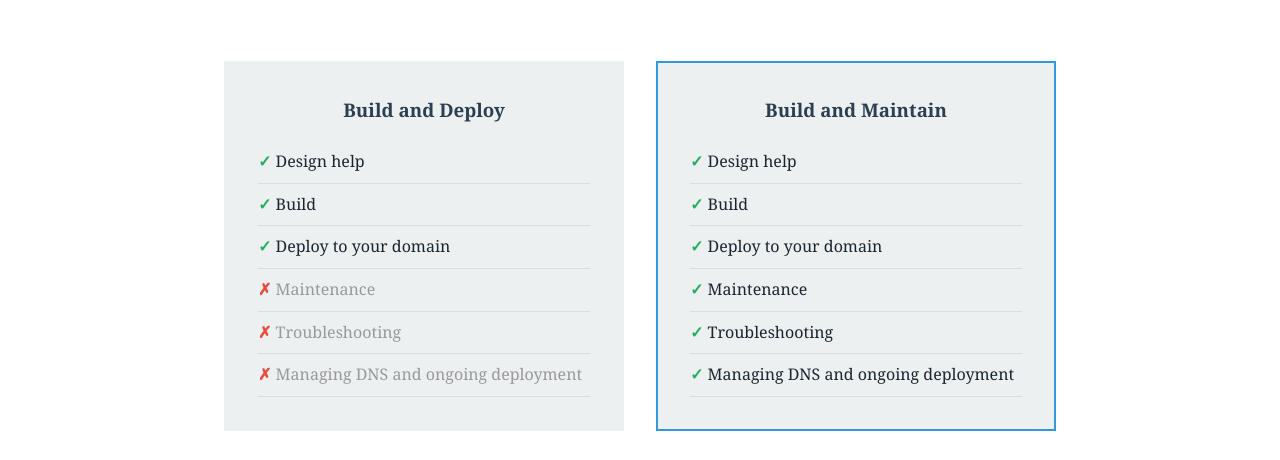
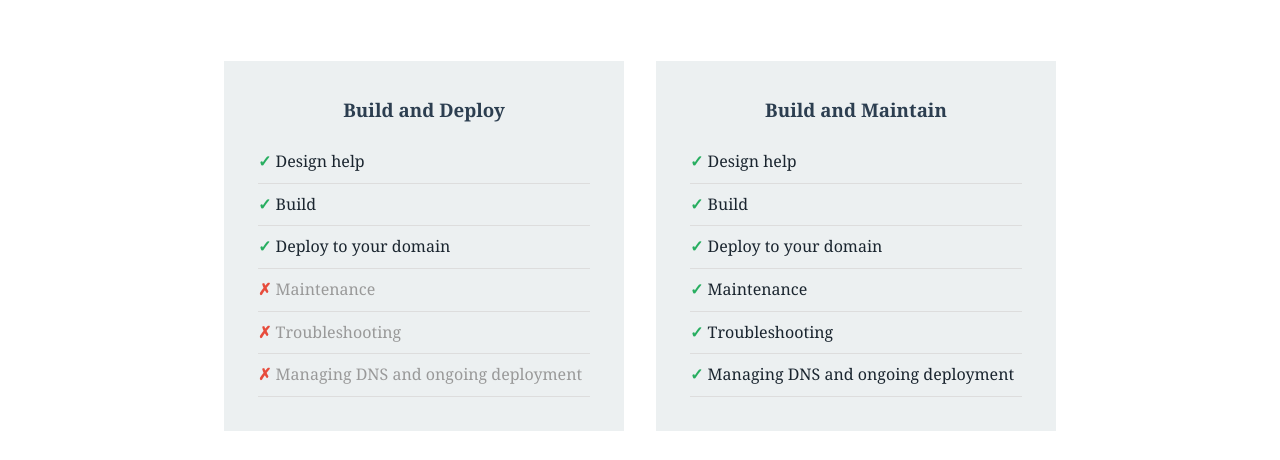
Before and after one commit to Ted-Tash/Chapel-Builders, a plain HTML site: page index.html in a window 1280 px wide. Shown: the part 1591-2051 px from the top of the page. Drawn offline with Linux system fonts and the light colour scheme.

Commit message:
Remove blue border from featured service card

```diff
--- a/index.html
+++ b/index.html
@@ -135,7 +135,7 @@
                     border: 2px solid transparent;
                 }
                 .svc-package.svc-featured {
-                    border-color: #3498db;
+                    border-color: transparent;
                 }
                 .svc-package h3 {
                     color: #2c3e50;
```
